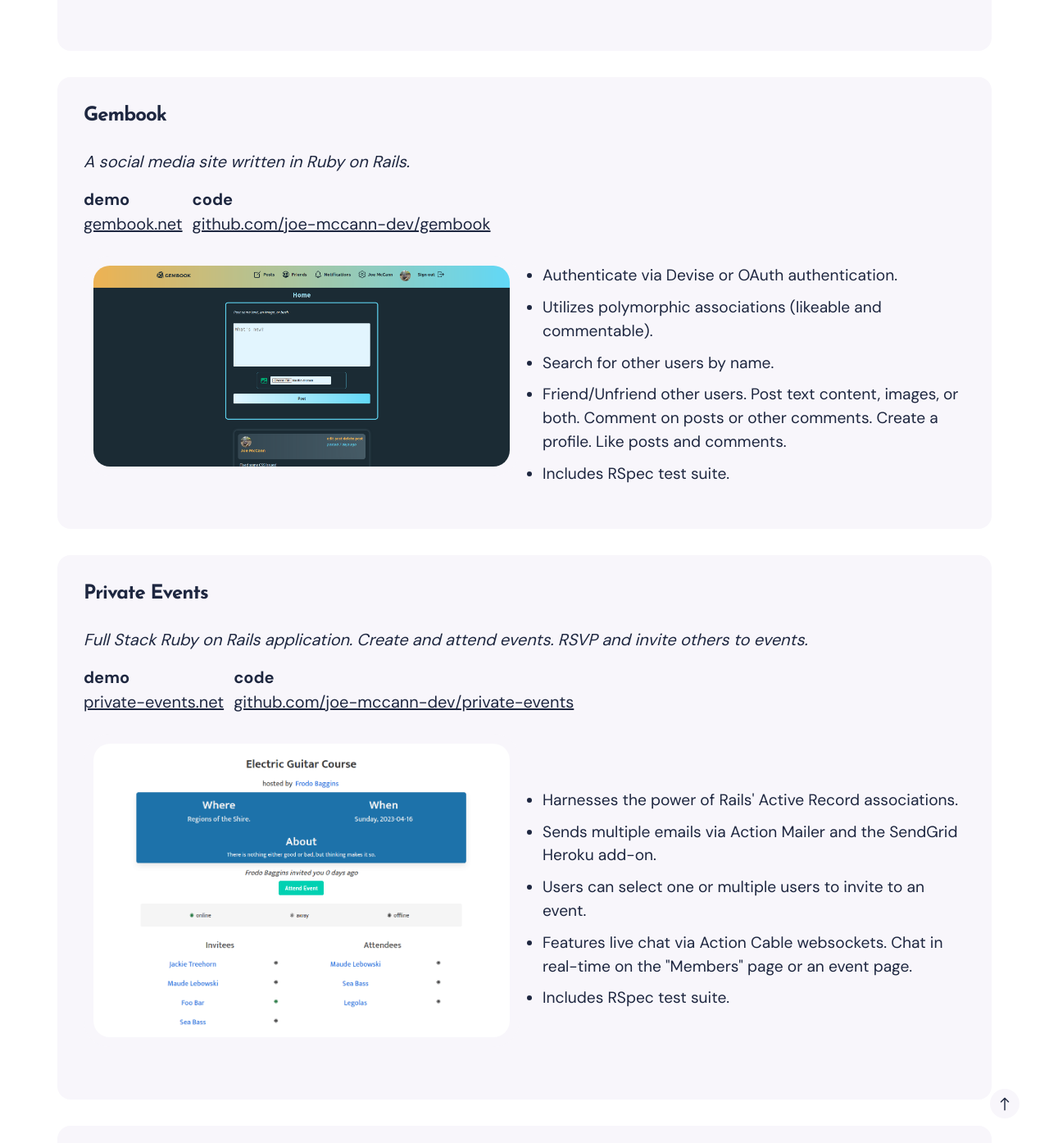
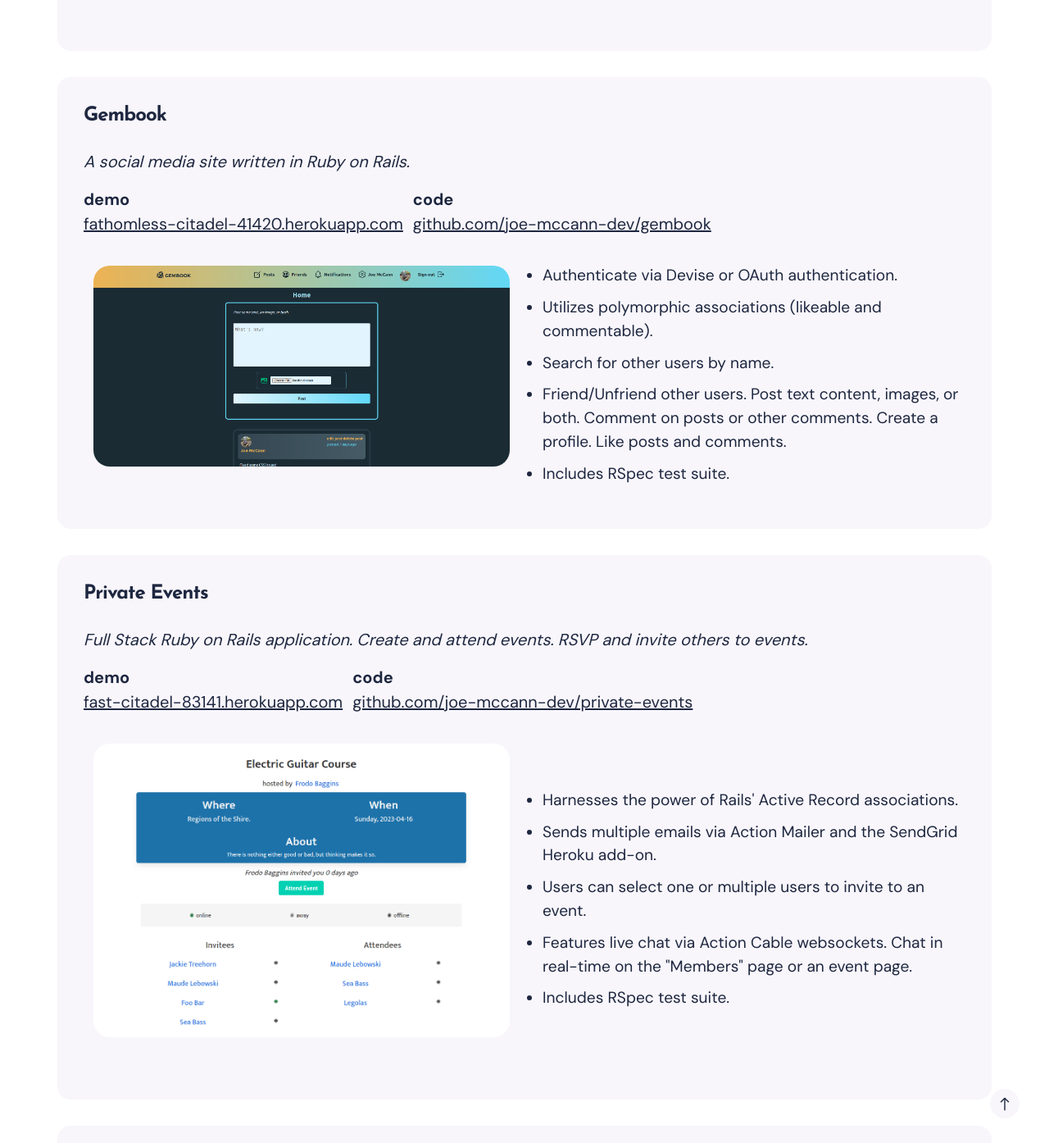
Before and after one commit to joe-mccann-dev/portfolio, a Jekyll site: the page built from index.html, in a window 1280 px wide and 1400 px high, scrolled down 1401 px. Shown: the top 1394 px of the window at 82% size. Built offline with Jekyll 4.4.1, drawn with Linux system fonts in a browser that asks for light colours; nearby versions of some CDN libraries; some of the changed text lies outside the part shown.

Commit message:
Update project URLs.

```diff
--- a/_data/settings.yml
+++ b/_data/settings.yml
@@ -47,7 +47,7 @@ portfolio:
     - image: /images/gembook.png
       title: Gembook
       summary: A social media site written in Ruby on Rails.
-      demo: <a href="https://gembook.net">gembook.net</a>
+      demo: <a href="https://fathomless-citadel-41420.herokuapp.com/">fathomless-citadel-41420.herokuapp.com</a>
       repo: <a href="https://github.com/joe-mccann-dev/gembook">github.com/joe-mccann-dev/gembook</a>
       description:
         - Authenticate via Devise or OAuth authentication.
@@ -59,7 +59,7 @@ portfolio:
     - image: /images/private-events.png
       title: Private Events
       summary: Full Stack Ruby on Rails application. Create and attend events. RSVP and invite others to events.
-      demo: <a href="https://private-events.net/">private-events.net</a>
+      demo: <a href="https://fast-citadel-83141.herokuapp.com/">fast-citadel-83141.herokuapp.com</a>
       repo: <a href="https://github.com/joe-mccann-dev/private-events">github.com/joe-mccann-dev/private-events</a>
       description:
         - Harnesses the power of Rails' Active Record associations.
@@ -71,7 +71,7 @@ portfolio:
     - image: /images/raven-reservations.png
       title: Raven Reservations
       summary: Ruby on Rails flight booker. Book a one-way flight to a selection of airports with up to four passengers per booking.
-      demo: <a href="https://raven-reservations.com/">raven-reservations.com</a>
+      demo: <a href="https://raven-reservations.herokuapp.com/">raven-reservations.herokuapp.com</a>
       repo: <a href="https://github.com/joe-mccann-dev/odin-flight-booker">github.com/joe-mccann-dev/odin-flight-booker</a>
       description:
         - Showcases advanced form functionality utilizing nested attributes.
```
